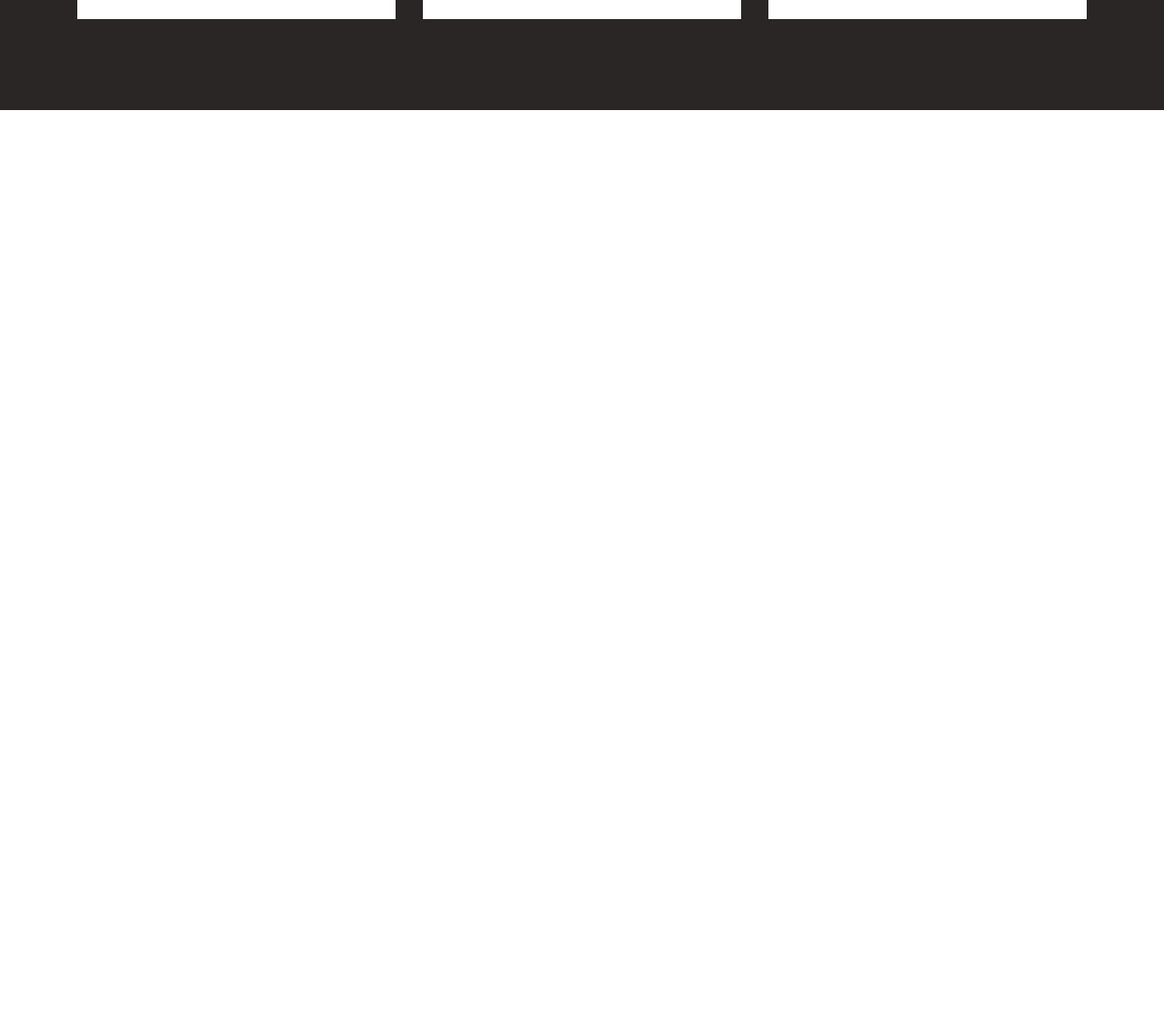
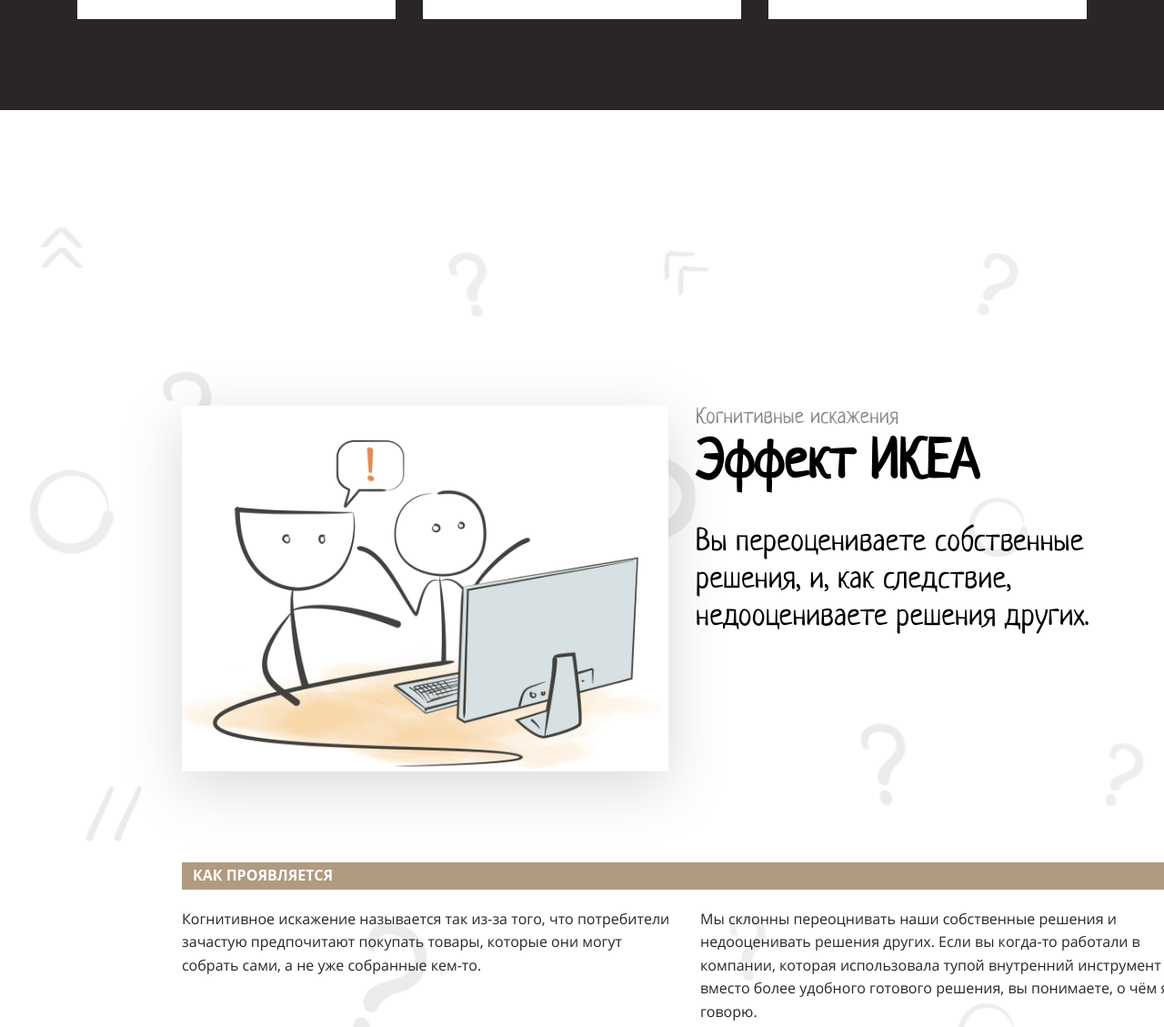
Before and after one commit to ProtoPetr/layout-designer-project-lvl1, a website: page src/index.html in a window 1280 px wide. Shown: the part 2660-3789 px from the top of the page at 91% size. Before the commit the page ends 2881 px from the top, so only its background shows below. Drawn offline with Linux system fonts and the light colour scheme.

Commit message:
finished step 6

```diff
--- a/src/index.html
+++ b/src/index.html
@@ -68,6 +68,30 @@
       </div>
     </nav>
   </main>
+  <!-- 1. Эффект ИКЕА -->
+  <a id="section-ikea"></a>
+  <div class="back">
+    <section>
+      <div class="container">
+        <img class="section-img mr-30" src="../images/1.png" alt="Эффект ИКЕА">
+        <div class="half-block">
+          <p class="mutedFont font-translucentDark">Когнитивные искажения</p>
+          <h2 class="">Эффект ИКЕА</h2>
+          <p class="sectionMainFont mt-30">Вы переоцениваете собственные решения, и, как следствие, недооцениваете решения других.</p>
+        </div>
+        <div class="section-line bg-brown"><h3 class="h3-section font-white">Как проявляется</h3></div>
+          <p class="half-block mt-20 mr-30 mainFont">
+            Когнитивное искажение называется так из-за того, что потребители зачастую предпочитают покупать товары, которые они могут собрать сами, а не уже собранные кем-то.
+          </p>
+          <p class="half-block mt-20 mainFont">
+             Мы склонны переоцнивать наши собственные решения и недооценивать решения других.
+              Если вы когда-то работали в компании, которая использовала тупой внутренний инструмент вместо более удобного готового решения, вы понимаете, о чём я говорю.
+          </p>
+        </div>
+      </div>
+    </section>
+  </div>
+
   <footer></footer>
 </body>
 </html>
--- a/src/styles/style.css
+++ b/src/styles/style.css
@@ -37,12 +37,26 @@
   color: var(--dark);
 }
 
-.font-yellow {
-  color: var(--mainColor);
+.mutedFont {
+  font-weight: normal;
+  font-size: 24px;
+  font-family: 'Neucha-Regular', sans-serif;
+  line-height: 1.2em;
+}
+
+.sectionMainFont {
+  font-weight: normal;
+  font-size: 34px;
+  font-family: 'Neucha-Regular', sans-serif;
+  line-height: 1.2em;
 }
 
 .font-size-52 {
   font-size: 52px;
+}
+
+.font-yellow {
+  color: var(--mainColor);
 }
 
 .font-white {
@@ -51,6 +65,10 @@
 
 .font-dark {
   color: var(--dark);
+}
+
+.font-translucentDark {
+  color: var(--translucentDark);
 }
 
 /* Headings */
@@ -72,6 +90,13 @@
   font-family: 'Neucha-Regular';
   font-size: 34px;
   line-height: 1.2em;
+}
+
+.h3-section {
+  font-weight: 700;
+  font-size: 16px;
+  font-family: "Open Sans", sans-serif;
+  line-height: 1.6em;
 }
 
 /* Backgrounds */
@@ -100,6 +125,10 @@
   background-color: var(--dark);
 }
 
+.bg-brown {
+  background-color: var(--brown);
+}
+
 .bg-light {
   background-color: var(--white);
 }
@@ -115,6 +144,16 @@
   width: 1110px;
 
   padding:125px 0;
+}
+
+.section-line {
+  width: 100%;
+
+  margin-top: 100px;
+  padding: 2px 2px;
+  padding-left: 12px;
+
+  text-transform: uppercase;
 }
 
 .container {
@@ -139,6 +178,10 @@
   margin-top: 0;
 }
 
+.half-block {
+  flex-grow: 1;
+  width: calc(50% - 20px);
+}
 
 .btn {
   display: block;
@@ -160,8 +203,18 @@
   right: -270px;
 }
 
+.section-img {
+  filter: drop-shadow(0 16px 32px rgba(0, 0, 0, 0.15));
+  vertical-align: middle;
+  width: calc(50% - 20px);
+}
+
 .mt-20 {
   margin-top: 20px;
+}
+
+.mt-30 {
+  margin-top: 30px;
 }
 
 .mt-100 {
@@ -178,6 +231,10 @@
 
 .mb-30 {
   margin-bottom: 30px;
+}
+
+.mr-30 {
+  margin-right: 30px;
 }
 
 .pt-100 {
```
